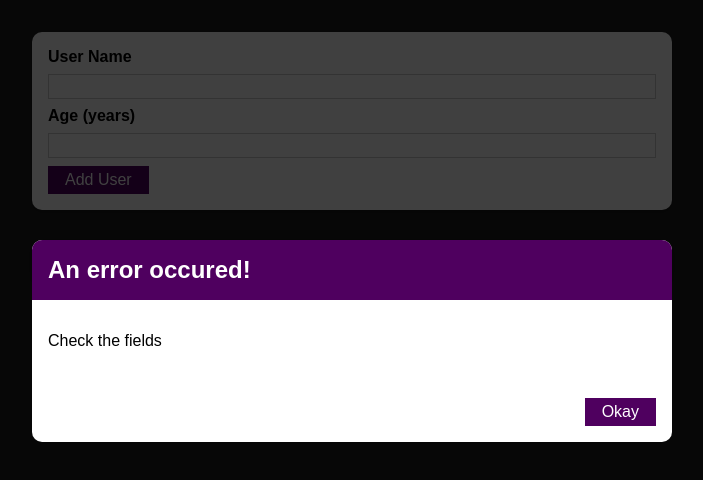
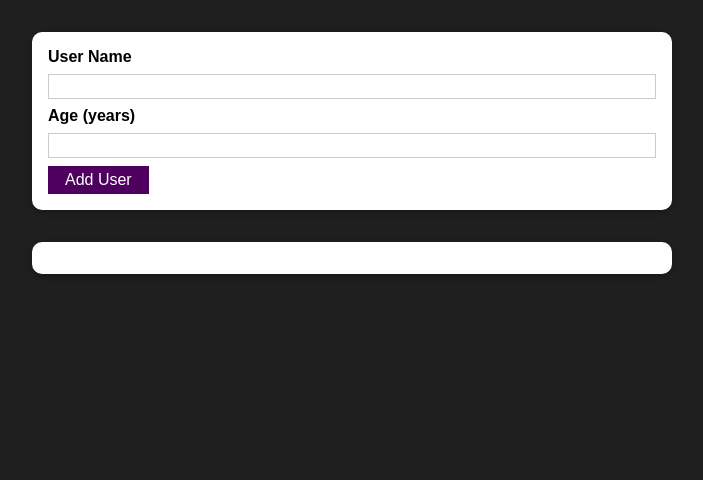
Before and after one commit to zcmich/user-project-react, a React (Create React App) app: page / in a window 1280 px wide. Shown: the top 480 px of the page, without its empty margins (288-991 px from the left). Built offline with nearby package versions, Linux system fonts and the light colour scheme.

Commit message:
error modal button

```diff
--- a/src/components/UI/ErrorModal.js
+++ b/src/components/UI/ErrorModal.js
@@ -6,7 +6,7 @@
 const ErrorModal = (props) => {
   return (
  <div>
-  <div className={classes.backdrop}/>
+  <div className={classes.backdrop} onClick={props.onConfirm} />
      <Card className={classes.modal}>
         <header className={classes.header}>
             <h2>{props.title}</h2>
@@ -19,7 +19,7 @@
         </div>
 
         <footer className={classes.actions}>
-            <Button>Okay</Button>
+            <Button onClick={props.onConfirm}>Okay</Button>
         </footer>
     </Card>
  </div>
--- a/src/components/Users/Adduser.js
+++ b/src/components/Users/Adduser.js
@@ -7,17 +7,26 @@
 const AddUser = (props) => {
   const [enteredUserName, setEnteredUserName] = useState("");
   const [enteredAge, setEnteredAge] = useState("");
+  const [error, setError] = useState();
 
   const addUserHandler = (event) => {
     event.preventDefault();
 
     if (enteredUserName.trim().length === 0 || enteredAge.trim().length === 0) {
       console.log("input field empty");
+      setError({
+          title:'Invalid input',
+          message: 'Please enter a valid name and Age'
+      });
       return;
     }
 
     if (+enteredAge < 1) {
       console.log("age must be greater than 1");
+      setError({
+        title:'Invalid input',
+        message: 'Age must be greater than 1'
+    });
       return;
     }
     props.onAddUser(enteredUserName, enteredAge);
@@ -34,12 +43,16 @@
     setEnteredAge(event.target.value);
   };
 
+  const errorHandler = (event) => {
+    setError(null);
+  };
+
   return (
     <div>
-      <ErrorModal
-        title="An error occured!"
-        message="Check the fields"
-      ></ErrorModal>
+      {error && <ErrorModal
+        title={error.title}
+        message={error.message}
+      onConfirm={errorHandler}></ErrorModal>}
       <Card className={classes.input}>
         <form onSubmit={addUserHandler}>
           <label htmlFor="username">User Name</label>
```
